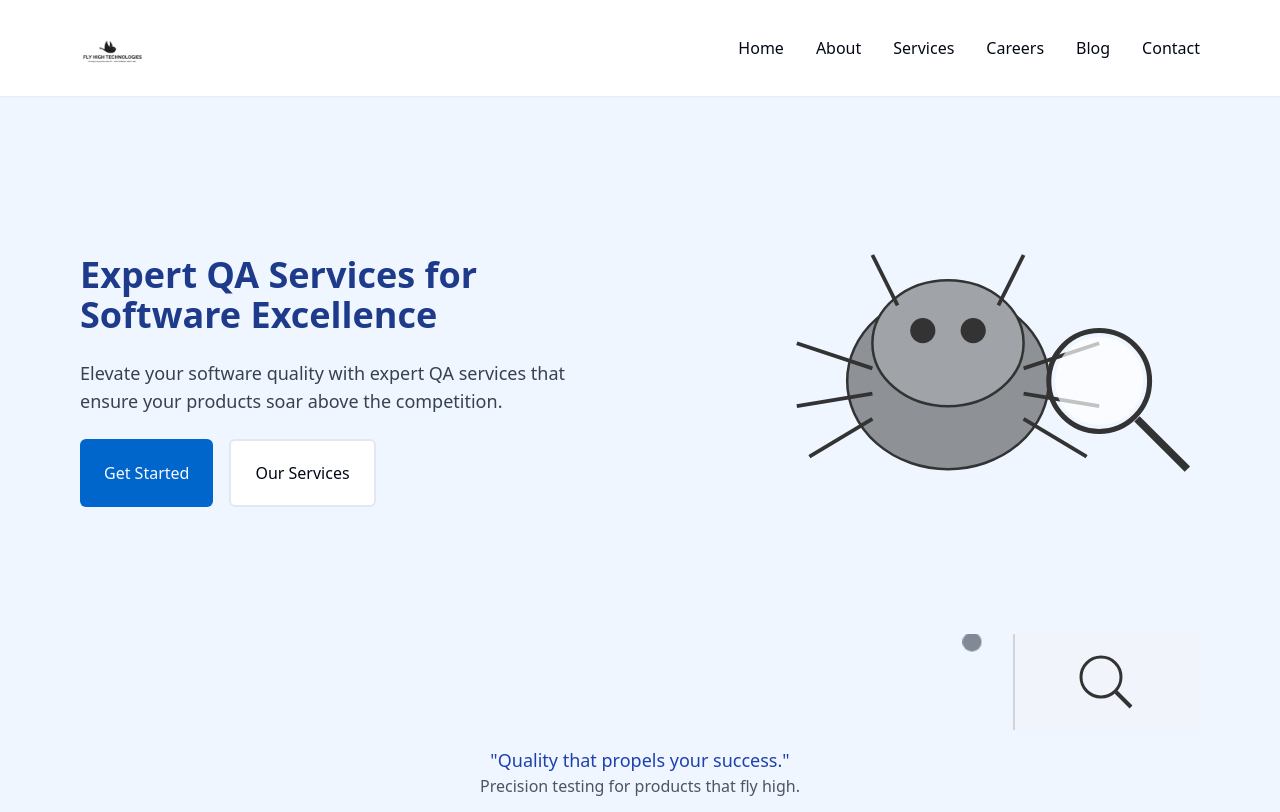
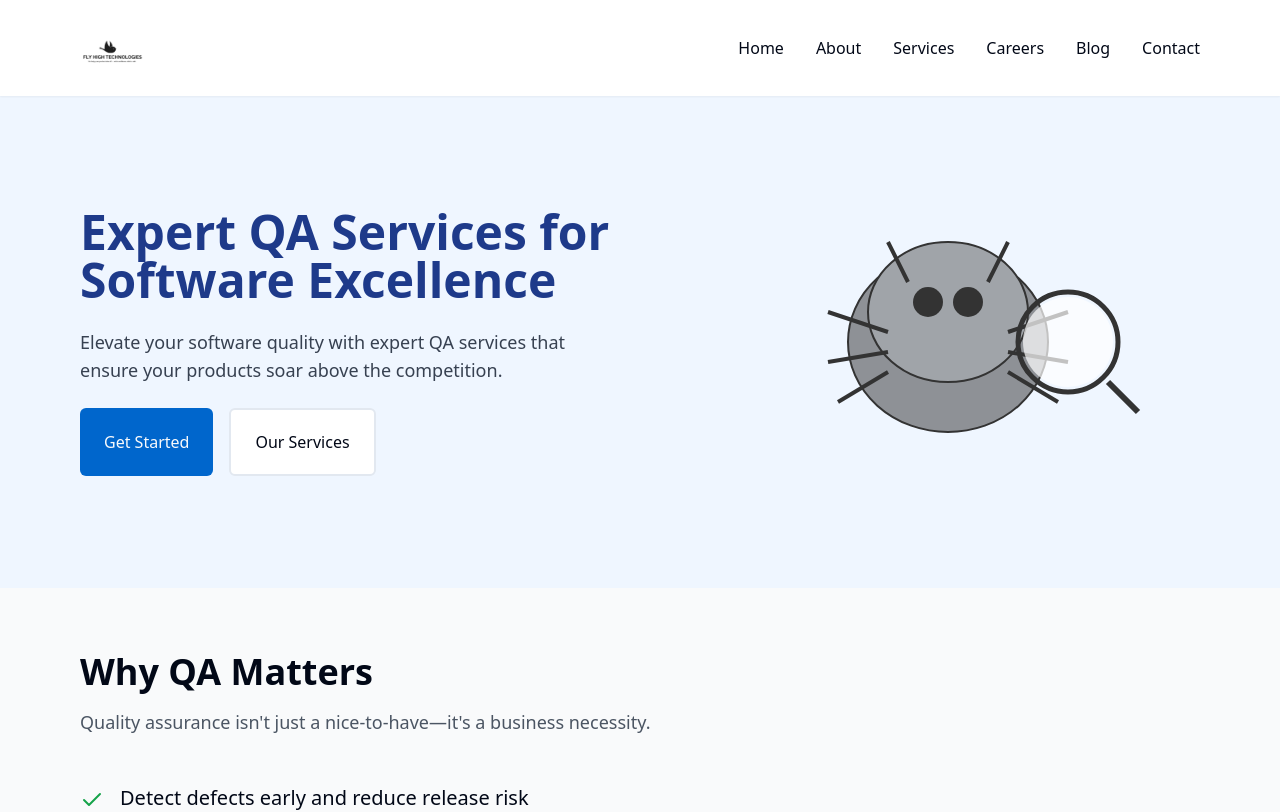
Before and after one commit to ssurendra549/bug-buster-web, a React (Vite) app: page / in a window 1280 px wide. Shown: the top 812 px of the page. Built offline with nearby package versions, Linux system fonts and the light colour scheme.

Commit message:
Fix: Improve hero section and logo size
- Adjusted the hero section for better visual appeal.
- Increased the logo size for improved visibility.

```diff
--- a/src/components/bug-illustration.tsx
+++ b/src/components/bug-illustration.tsx
@@ -11,7 +11,7 @@ export function BugIllustration() {
   }, []);
 
   return (
-    <div className="relative w-full h-full">
+    <div className="relative w-full max-w-[400px] h-full">
       <svg
         ref={svgRef}
         viewBox="0 0 400 300"
@@ -19,29 +19,29 @@ export function BugIllustration() {
         aria-label="Bug with magnifying glass illustration"
       >
         {/* Bug Body */}
-        <ellipse cx="200" cy="150" rx="80" ry="70" fill="#8E9196" stroke="#333" strokeWidth="2" />
-        <ellipse cx="200" cy="120" rx="60" ry="50" fill="#A0A4A9" stroke="#333" strokeWidth="2" />
+        <ellipse cx="200" cy="150" rx="100" ry="90" fill="#8E9196" stroke="#333" strokeWidth="2" />
+        <ellipse cx="200" cy="120" rx="80" ry="70" fill="#A0A4A9" stroke="#333" strokeWidth="2" />
 
         {/* Bug Eyes */}
-        <circle cx="180" cy="110" r="10" fill="#333" />
-        <circle cx="220" cy="110" r="10" fill="#333" />
+        <circle cx="180" cy="110" r="15" fill="#333" />
+        <circle cx="220" cy="110" r="15" fill="#333" />
 
         {/* Bug Antennae */}
-        <path d="M160 90 L140 50" stroke="#333" strokeWidth="3" fill="none" />
-        <path d="M240 90 L260 50" stroke="#333" strokeWidth="3" fill="none" />
+        <path d="M160 90 L140 50" stroke="#333" strokeWidth="4" fill="none" />
+        <path d="M240 90 L260 50" stroke="#333" strokeWidth="4" fill="none" />
 
         {/* Bug Legs */}
-        <path d="M140 140 L80 120" stroke="#333" strokeWidth="3" fill="none" />
-        <path d="M140 160 L80 170" stroke="#333" strokeWidth="3" fill="none" />
-        <path d="M140 180 L90 210" stroke="#333" strokeWidth="3" fill="none" />
-        <path d="M260 140 L320 120" stroke="#333" strokeWidth="3" fill="none" />
-        <path d="M260 160 L320 170" stroke="#333" strokeWidth="3" fill="none" />
-        <path d="M260 180 L310 210" stroke="#333" strokeWidth="3" fill="none" />
+        <path d="M140 140 L80 120" stroke="#333" strokeWidth="4" fill="none" />
+        <path d="M140 160 L80 170" stroke="#333" strokeWidth="4" fill="none" />
+        <path d="M140 180 L90 210" stroke="#333" strokeWidth="4" fill="none" />
+        <path d="M260 140 L320 120" stroke="#333" strokeWidth="4" fill="none" />
+        <path d="M260 160 L320 170" stroke="#333" strokeWidth="4" fill="none" />
+        <path d="M260 180 L310 210" stroke="#333" strokeWidth="4" fill="none" />
 
         {/* Magnifying Glass */}
-        <circle cx="320" cy="150" r="40" fill="none" stroke="#333" strokeWidth="4" />
-        <line x1="350" y1="180" x2="390" y2="220" stroke="#333" strokeWidth="6" />
-        <circle cx="320" cy="150" r="35" fill="rgba(255,255,255,0.7)" />
+        <circle cx="320" cy="150" r="50" fill="none" stroke="#333" strokeWidth="5" />
+        <line x1="360" y1="190" x2="390" y2="220" stroke="#333" strokeWidth="6" />
+        <circle cx="320" cy="150" r="45" fill="rgba(255,255,255,0.7)" />
       </svg>
     </div>
   );
--- a/src/pages/Index.tsx
+++ b/src/pages/Index.tsx
@@ -20,7 +20,7 @@ const HomePage = () => {
         <section className="py-16 px-6 md:py-24 md:px-12 lg:px-20 bg-blue-50">
           <div className="max-w-6xl mx-auto grid grid-cols-1 lg:grid-cols-2 gap-8 items-center">
             <div className="animate-fade-in space-y-6">
-              <h1 className="text-3xl md:text-4xl font-bold text-blue-900">
+              <h1 className="text-4xl md:text-5xl font-bold text-blue-900">
                 Expert QA Services for Software Excellence
               </h1>
               <p className="text-lg text-gray-700">
@@ -36,19 +36,9 @@ const HomePage = () => {
                 </SecondaryCta>
               </div>
             </div>
-            <div className="lg:pl-10 animate-scale-in w-full max-w-md mx-auto lg:max-w-none">
+            <div className="lg:pl-10 animate-scale-in w-full max-w-md mx-auto lg:max-w-none flex justify-center items-center">
               <BugIllustration />
             </div>
-          </div>
-
-          <div className="max-w-6xl mx-auto mt-16">
-            <AnimatedBugBanner />
-            <p className="text-center text-lg font-medium mt-4 text-blue-800">
-              "Quality that propels your success."
-            </p>
-            <p className="text-center text-gray-600">
-              Precision testing for products that fly high.
-            </p>
           </div>
         </section>
 
```
